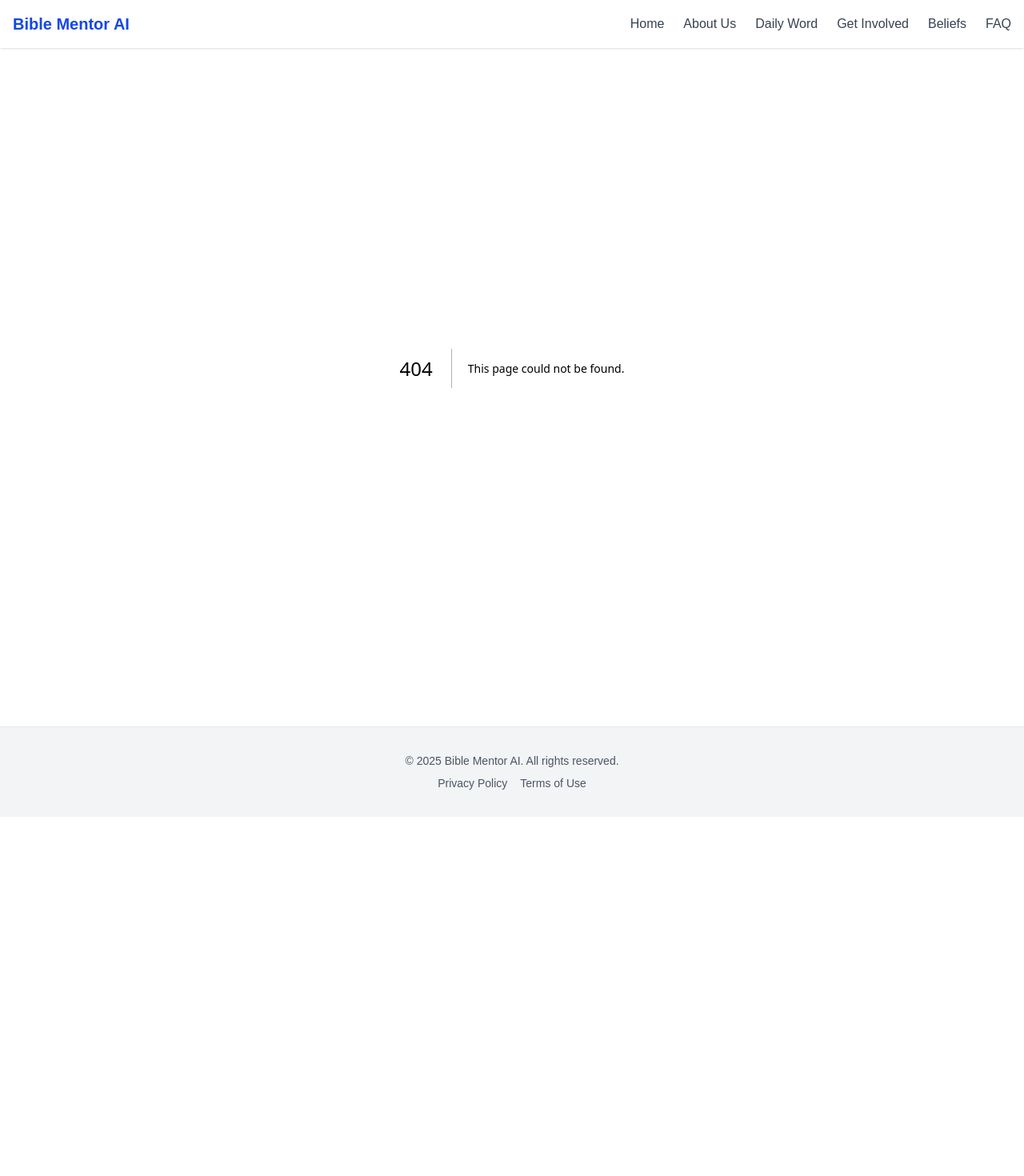
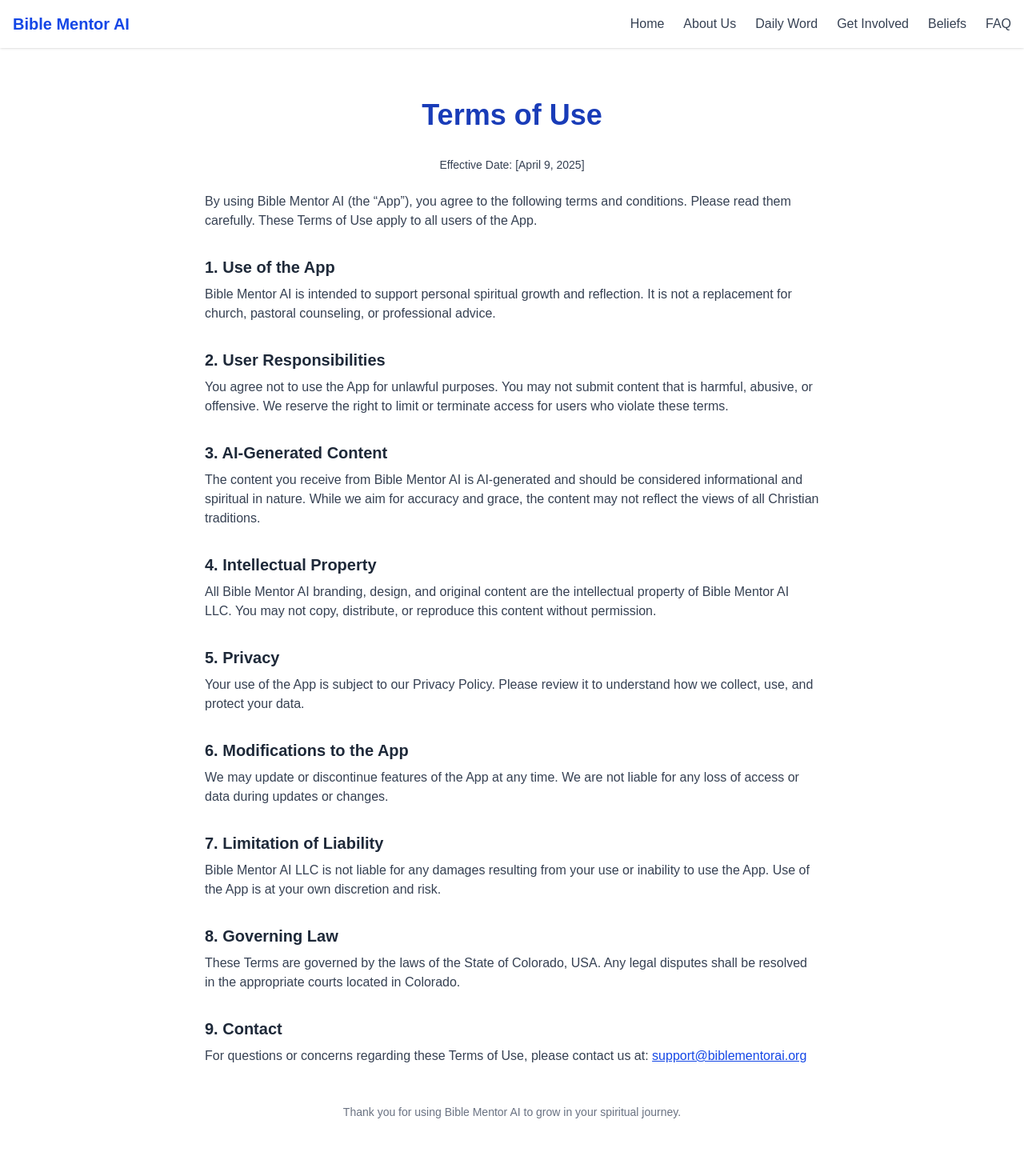
Before and after one commit to houstonmarkw/bible-mentor-ai-frontend, a Next.js app: page /terms-of-use in a window 1280 px wide. Before the commit this address had no page. Shown: the top 1470 px of the page at 80% size. Before the commit the page ends 1021 px from the top, so only its background shows below. Built offline with nearby package versions, Linux system fonts and the light colour scheme.

Commit message:
Add Terms of Use page and link

```diff
--- /dev/null
+++ b/src/app/terms-of-use/page.tsx
@@ -0,0 +1,65 @@
+export default function TermsOfUsePage() {
+  return (
+    <section className="bg-white min-h-screen px-6 py-16">
+      <div className="max-w-3xl mx-auto">
+        <h1 className="text-4xl font-bold text-blue-800 mb-8 text-center">Terms of Use</h1>
+
+        <p className="text-gray-700 mb-6 text-sm text-center">Effective Date: [April 9, 2025]</p>
+
+        <p className="text-gray-700 mb-4">
+          By using Bible Mentor AI (the “App”), you agree to the following terms and conditions. Please read them carefully. These Terms of Use apply to all users of the App.
+        </p>
+
+        <h2 className="text-xl font-semibold text-gray-800 mt-8 mb-2">1. Use of the App</h2>
+        <p className="text-gray-700">
+          Bible Mentor AI is intended to support personal spiritual growth and reflection. It is not a replacement for church, pastoral counseling, or professional advice.
+        </p>
+
+        <h2 className="text-xl font-semibold text-gray-800 mt-8 mb-2">2. User Responsibilities</h2>
+        <p className="text-gray-700">
+          You agree not to use the App for unlawful purposes. You may not submit content that is harmful, abusive, or offensive. We reserve the right to limit or terminate access for users who violate these terms.
+        </p>
+
+        <h2 className="text-xl font-semibold text-gray-800 mt-8 mb-2">3. AI-Generated Content</h2>
+        <p className="text-gray-700">
+          The content you receive from Bible Mentor AI is AI-generated and should be considered informational and spiritual in nature. While we aim for accuracy and grace, the content may not reflect the views of all Christian traditions.
+        </p>
+
+        <h2 className="text-xl font-semibold text-gray-800 mt-8 mb-2">4. Intellectual Property</h2>
+        <p className="text-gray-700">
+          All Bible Mentor AI branding, design, and original content are the intellectual property of Bible Mentor AI LLC. You may not copy, distribute, or reproduce this content without permission.
+        </p>
+
+        <h2 className="text-xl font-semibold text-gray-800 mt-8 mb-2">5. Privacy</h2>
+        <p className="text-gray-700">
+          Your use of the App is subject to our Privacy Policy. Please review it to understand how we collect, use, and protect your data.
+        </p>
+
+        <h2 className="text-xl font-semibold text-gray-800 mt-8 mb-2">6. Modifications to the App</h2>
+        <p className="text-gray-700">
+          We may update or discontinue features of the App at any time. We are not liable for any loss of access or data during updates or changes.
+        </p>
+
+        <h2 className="text-xl font-semibold text-gray-800 mt-8 mb-2">7. Limitation of Liability</h2>
+        <p className="text-gray-700">
+          Bible Mentor AI LLC is not liable for any damages resulting from your use or inability to use the App. Use of the App is at your own discretion and risk.
+        </p>
+
+        <h2 className="text-xl font-semibold text-gray-800 mt-8 mb-2">8. Governing Law</h2>
+        <p className="text-gray-700">
+          These Terms are governed by the laws of the State of Colorado, USA. Any legal disputes shall be resolved in the appropriate courts located in Colorado.
+        </p>
+
+        <h2 className="text-xl font-semibold text-gray-800 mt-8 mb-2">9. Contact</h2>
+        <p className="text-gray-700">
+          For questions or concerns regarding these Terms of Use, please contact us at:{' '}
+          <a href="mailto:support@biblementorai.org" className="text-blue-700 underline">support@biblementorai.org</a>
+        </p>
+
+        <p className="text-center text-sm text-gray-500 mt-12">
+          Thank you for using Bible Mentor AI to grow in your spiritual journey.
+        </p>
+      </div>
+    </section>
+  );
+}
```
